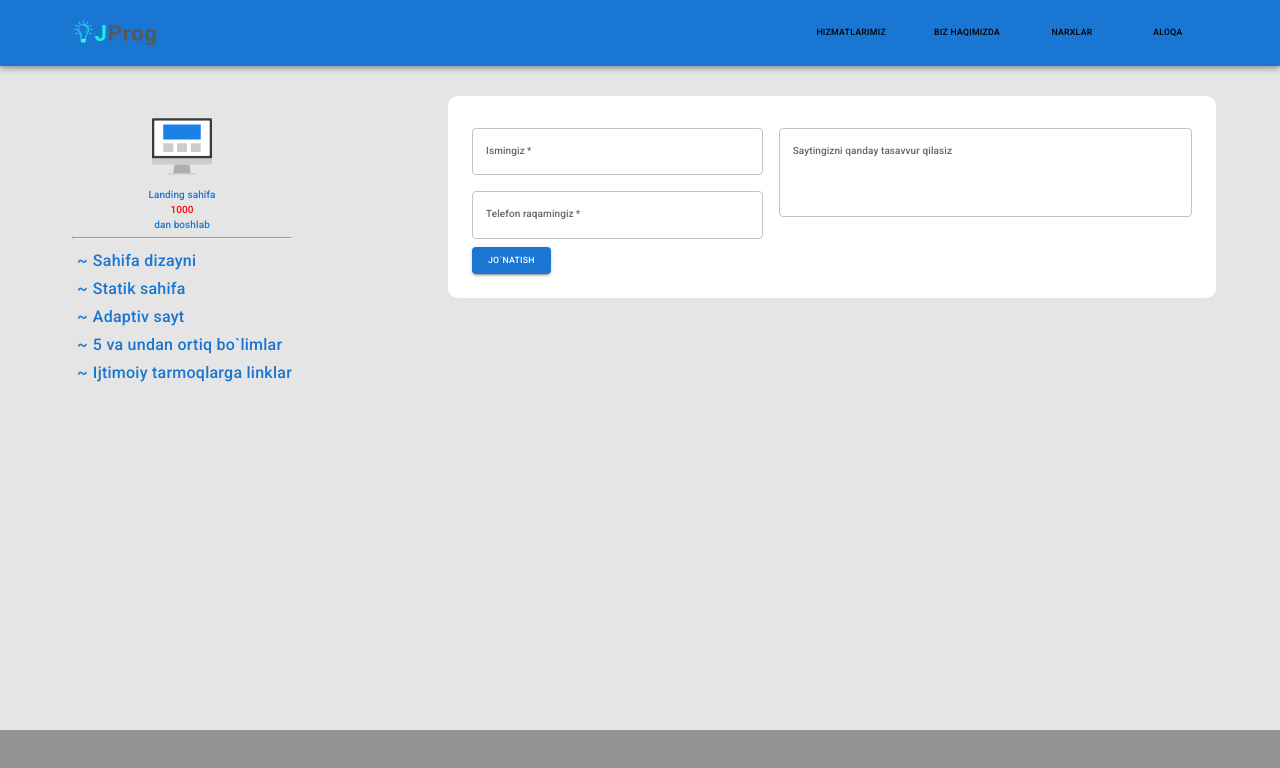
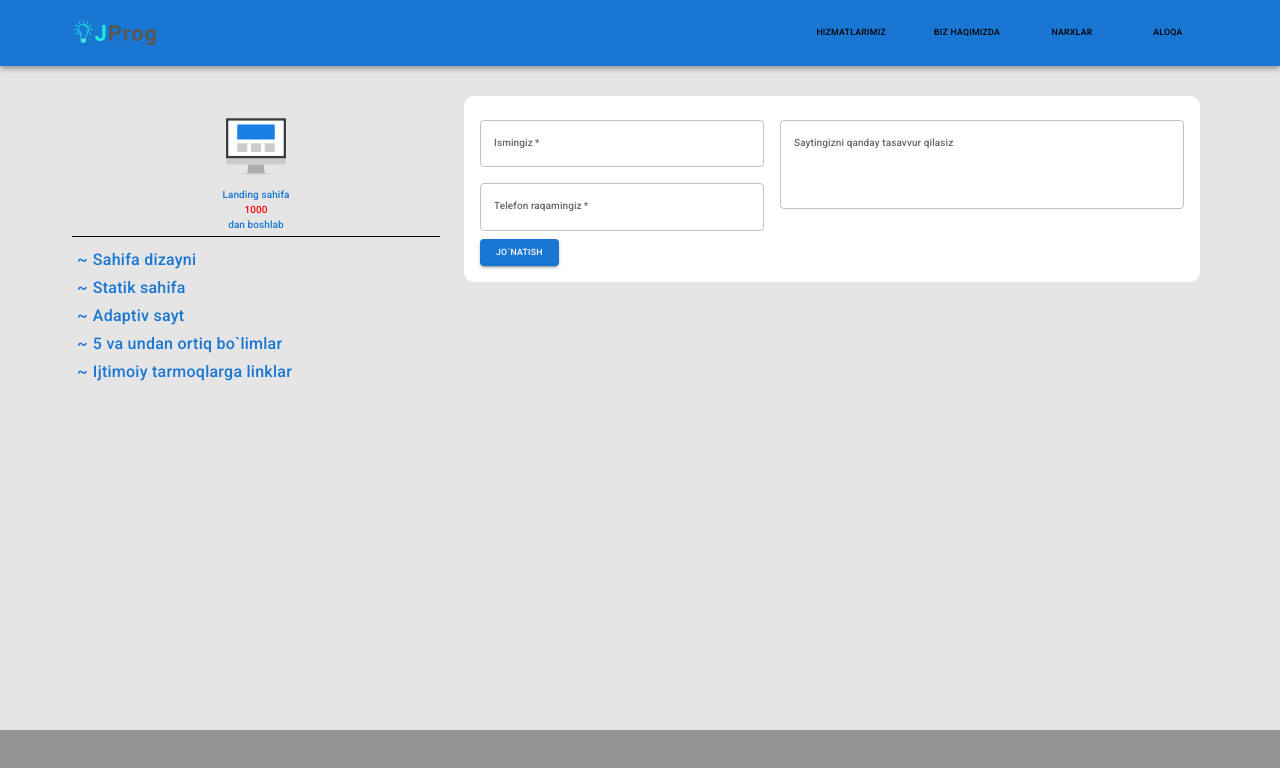
Before and after one commit to JProgDev/jprog_frontend, a Next.js app: page /prices/1 in a window 1280 px wide. Shown: the top 768 px of the page. Built offline with nearby package versions, Linux system fonts and the light colour scheme.

Commit message:
adding some styles

```diff
--- a/components/common/Card/Card.module.scss
+++ b/components/common/Card/Card.module.scss
@@ -5,7 +5,12 @@
   border: 0.5em;
   color: black;
   height: 100%;
+  width: 100%;
   transition: 500ms;
+
+  & a {
+    width: 100%;
+  }
 
   &:hover {
     background-color: white;
--- a/components/common/Price/Price.jsx
+++ b/components/common/Price/Price.jsx
@@ -15,8 +15,12 @@ export const Price = ({ imgUrl, id, title, price, features }) => {
           </div>
           <Typography className={classNames.title}>{title}</Typography>
           <Typography className={classNames.price}>{price}</Typography>
-          <Typography className={classNames.default}>dan boshlab</Typography>
-          <hr />
+          <Typography
+            className={`${classNames.default} ${classNames["border-bottom"]}`}
+          >
+            dan boshlab
+          </Typography>
+          <div className={classNames.line}></div>
           <ul className={classNames.features}>
             {features &&
               features.map((feature, index) => (
--- a/components/common/Price/Price.module.scss
+++ b/components/common/Price/Price.module.scss
@@ -12,10 +12,10 @@
 .features {
   list-style: none;
   text-align: left;
-  padding-left: .5rem;
+  padding-left: 0.5rem;
   & li::before {
     content: "~";
-    margin-right: .5rem;
+    margin-right: 0.5rem;
   }
 }
 
@@ -25,3 +25,10 @@
   font-weight: unset;
   line-height: unset;
 }
+
+.line {
+  height: 1px;
+  width: 100%;
+  margin: .4rem auto;
+  background-color: black;
+}
--- a/components/landing/Carousel/Carousel.data.js
+++ b/components/landing/Carousel/Carousel.data.js
@@ -1,7 +1,7 @@
 const carouselConfig = {
   slidesToShow: 1,
   slidesToScroll: 1,
-  autoplay: false,
+  autoplay: true,
   speed: 2500,
   autoplaySpeed: 2500,
 };
--- a/components/landing/Carousel/Carousel.module.scss
+++ b/components/landing/Carousel/Carousel.module.scss
@@ -4,7 +4,7 @@
   height: 100vh;
 
   .content {
-    width: 45%;
+    width: 50%;
     max-width: 600px;
   }
 }
--- a/pages/index.js
+++ b/pages/index.jsx
@@ -56,7 +56,7 @@ export default function HomePage({ services, advantages }) {
               </Grid>
             ))}
           </Grid>
-          <Typography className="sub-title text-center mb-3">
+          <Typography id="big_services" className="sub-title text-center mb-3">
             <span className="text-underlined">Katta hajmdagi saytlar</span>
           </Typography>
           <Grid container className="mb-5" direction="row" spacing={3}>
@@ -66,7 +66,7 @@ export default function HomePage({ services, advantages }) {
               </Grid>
             ))}
           </Grid>
-          <Typography className="sub-title text-center mb-3">
+          <Typography id="additional_services" className="sub-title text-center mb-3">
             <span className="text-underlined">Qo`shimcha hizmatlar</span>
           </Typography>
           <Grid container className="mb-5" direction="row" spacing={3}>
--- a/pages/prices/[id]/index.jsx
+++ b/pages/prices/[id]/index.jsx
@@ -26,7 +26,8 @@ const PriceDetailsPage = ({ service }) => {
                 component="form"
                 sx={{
                   backgroundColor: "#ffff",
-                  p: 2,
+                  mx: 2,
+                  p: 1,
                   borderRadius: "1rem",
                   "& .MuiTextField-root": { my: 1, width: "100%" },
                   "& .MuiGrid-item": { p: 1 },
@@ -69,7 +70,7 @@ export async function getStaticPaths() {
   const bigSitesPaths = services.big.map((service) => ({
     params: { id: service.id },
   }));
-  const additionalSitesPaths = services.big
+  const additionalSitesPaths = services.additional
     .filter((service) => !service.outsource)
     .map((service) => ({
       params: { id: service.id },
```
Also changed, not shown: components/landing/Carousel/Carousel.jsx (+16 -4 lines).
